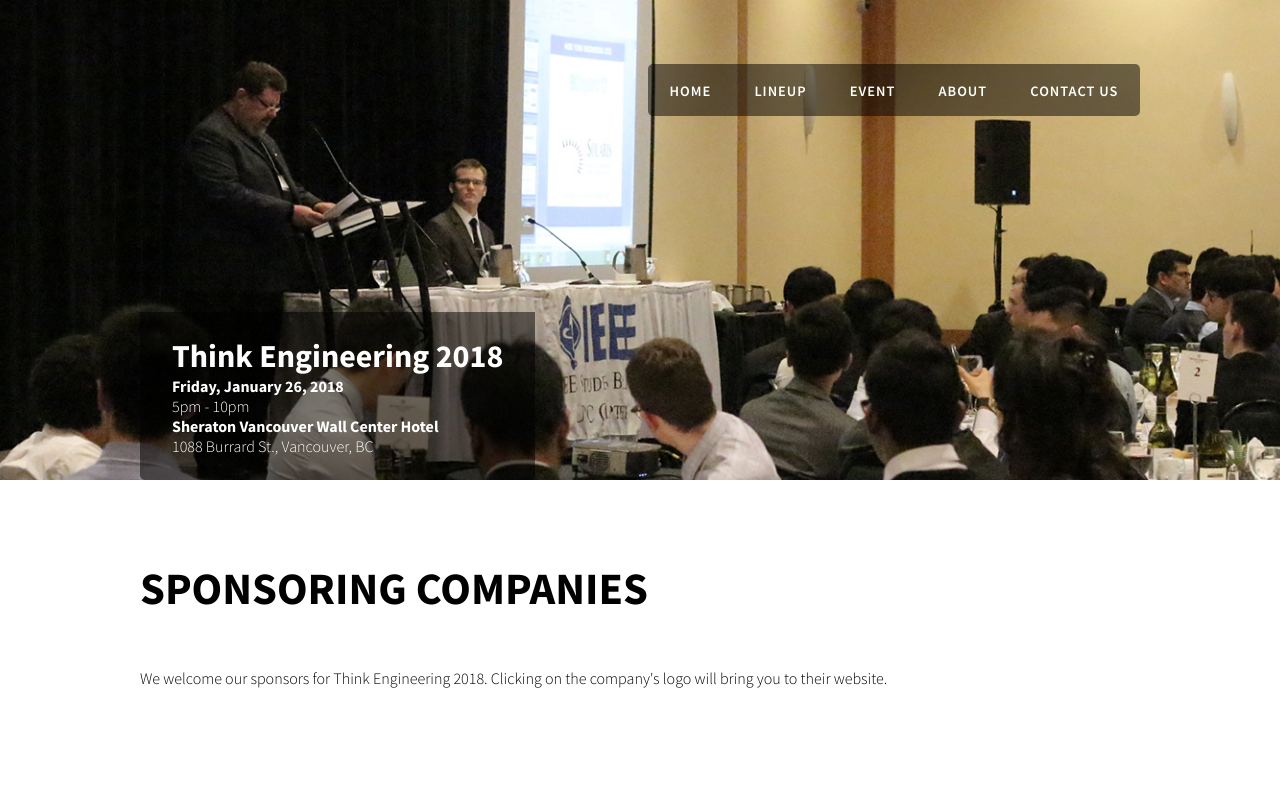
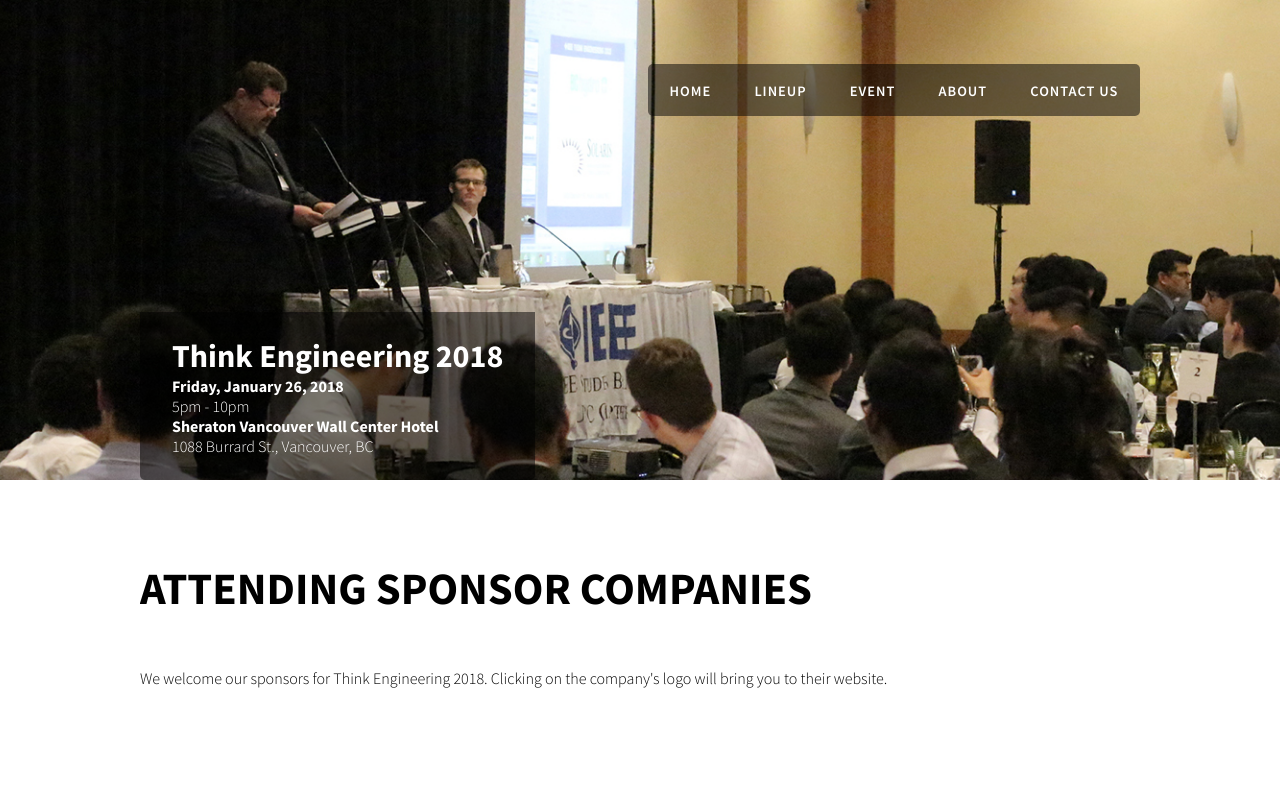
Before and after one commit to jeffsmw2/jeffsmw2.github.io, a plain HTML site: page lineup.html in a window 1280 px wide. Shown: the top 786 px of the page. Drawn offline with Linux system fonts and the light colour scheme.

Commit message:
Update lineup.html

```diff
--- a/lineup.html
+++ b/lineup.html
@@ -46,7 +46,7 @@ Released   : 20140131
 <div id="wrapper">
 	<div id="staff" class="container">
 		<div class="title">
-			<h2>Sponsoring Companies</h2>
+			<h2>Attending Sponsor Companies</h2>
 		</div>
 		<p>We welcome our sponsors for Think Engineering 2018. Clicking on the company's logo will bring you to their website.</p>
 	</div>
```
